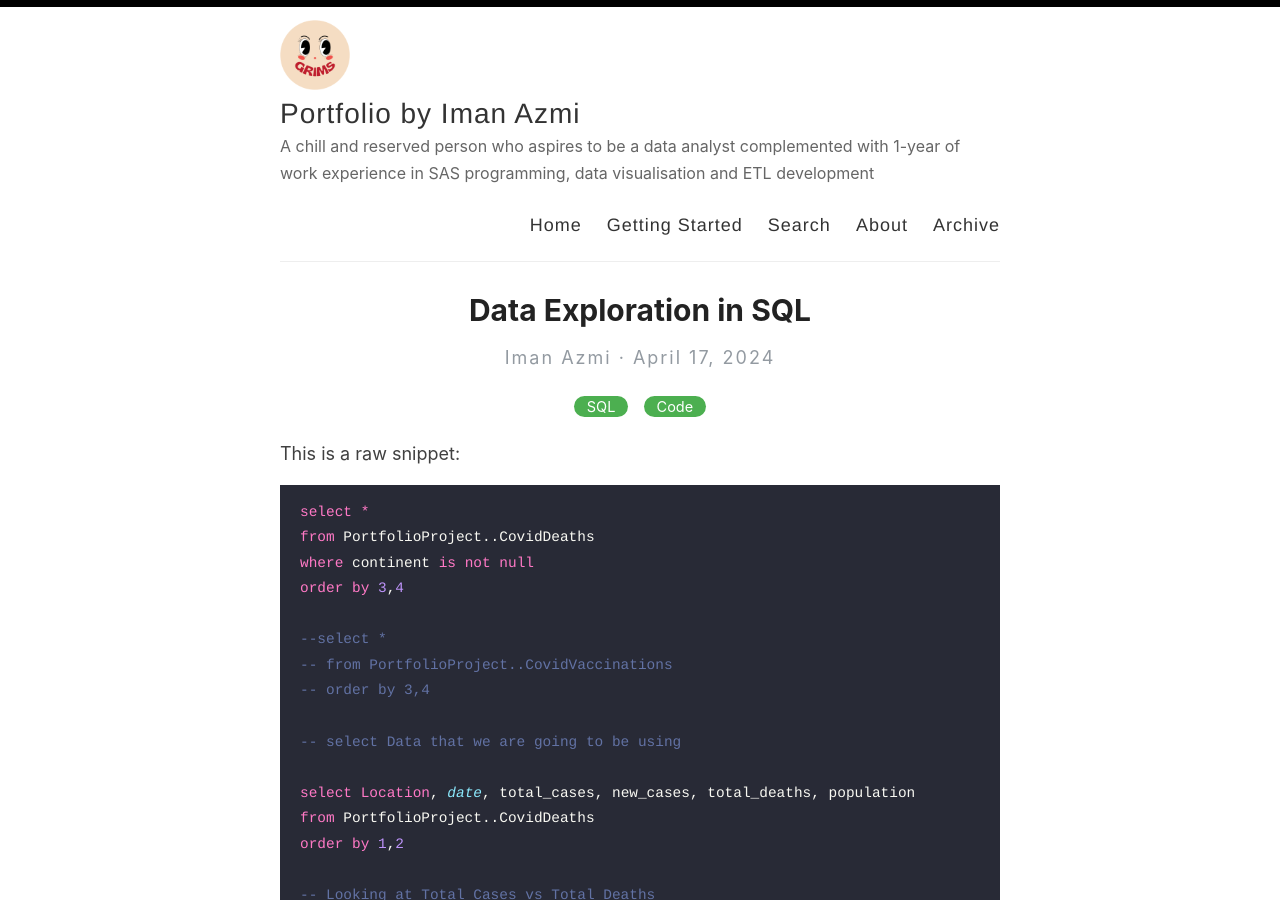
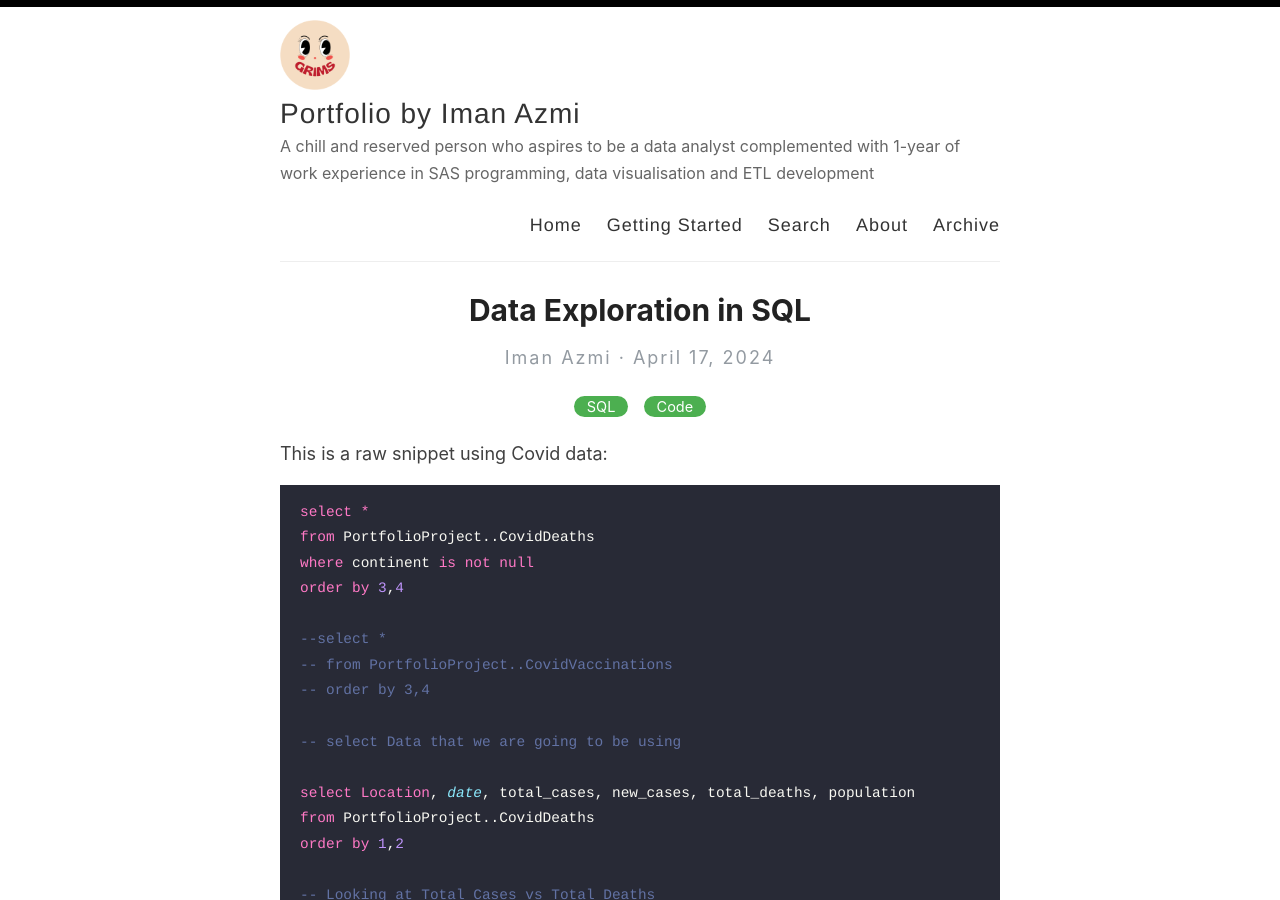
Before and after one commit to imanazmi/squidge, a Jekyll site: the page built from _posts/2024-04-17-dataexploration-sql.md, in a window 1280 px wide and 900 px high. Built offline with Jekyll 4.4.1, drawn with Linux system fonts in a browser that asks for light colours.

Commit message:
Update 2024-04-17-dataexploration-sql.md

````diff
--- a/_posts/2024-04-17-dataexploration-sql.md
+++ b/_posts/2024-04-17-dataexploration-sql.md
@@ -4,7 +4,7 @@ title:  Data Exploration in SQL
 categories: [SQL,Code]
 ---
 
-This is a raw snippet:
+This is a raw snippet using Covid data:
 
 ```sql
 select *
````
